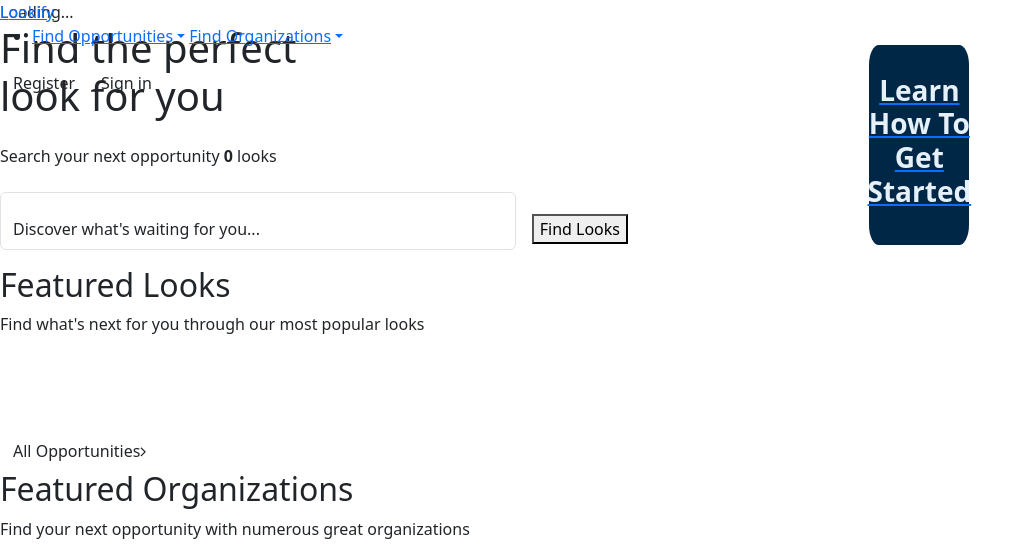
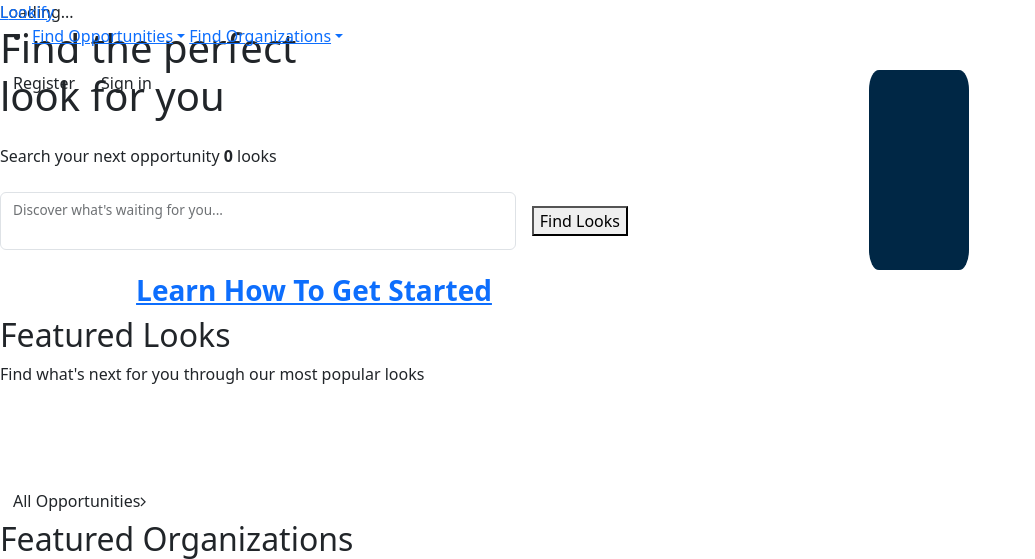
Before and after one commit to momo0222/lookify_current_2.0, a Django app: page / in a window 1280 px wide. Shown: the top 559 px of the page, without its empty margins (0-1035 px from the left). Run offline with Django 4.2, Linux system fonts and the light colour scheme; data that the repository does not hold is empty; some libraries are stand-ins or nearby versions.

Commit message:
fixed some css issues

```diff
--- a/lookify/templates/users/home.html
+++ b/lookify/templates/users/home.html
@@ -18,10 +18,9 @@
                         <form class="row gx-3 align-items-center" action="{% url 'opportunity-home' %}">
                             <div class="col-12 col-md">
                                 <div class="form-floating">
-    <p type="text" class="form-control" id="pxpHeroFormKeyword">
-    <label for="pxpHeroFormKeyword">Discover what's waiting for you...</label>
-</div>
-
+                                    <input type="text" class="form-control" id="pxpHeroFormKeyword">
+                                    <label for="pxpHeroFormKeyword">Discover what's waiting for you...</label>
+                                </div>
                             </div>
                             <div class="col-12 col-md-auto">
                                 <button>Find Looks</button>
@@ -29,7 +28,14 @@
                         </form>
                     </div>
 
-
+                    <!-- Add the link here -->
+                    <div class="mt-4">
+                        <a href="{% url 'tutorial' %}" style="text-decoration: none;">
+                            <h3 style="font-weight: bold; color: var(--pxpMainColor); text-align: center;">
+                                <u>Learn How To Get Started</u>
+                            </h3>
+                        </a>
+                    </div>
                 </div>
                 <div class="d-none d-xl-block col-xl-4 col-xxl-5 position-relative">
                     <div class="pxp-hero-boxed-circulars pxp-animate-circles-bounce">
@@ -47,15 +53,8 @@
                     </div>
 
                     <div class="pxp-hero-boxed-icon-circles">
-                         <a href="{% url 'tutorial' %}" style="text-decoration: none;">
-  <div class="pxp-hero-boxed-icon-circle-2 pxp-animate-icon-circle-bounce" style="background-color: #002745; width: 100px; height: 200px; border-radius: 10%; display: flex; justify-content: center; align-items: center;">
-    <u><h3 style="font-weight: bold; color: #e6f0f9; text-align: center;">Learn How To Get Started</h3></u>
-  </div>
-</a>
-
-
-
-
+                        <div class="pxp-hero-boxed-icon-circle-2 pxp-animate-icon-circle-bounce" style="background-color: #002745; width: 100px; height: 200px; border-radius: 10%; display: flex; justify-content: center; align-items: center;"></div>
+                    </div>
                 </div>
             </div>
         </div>
```
Also changed, not shown: 1 other file.
